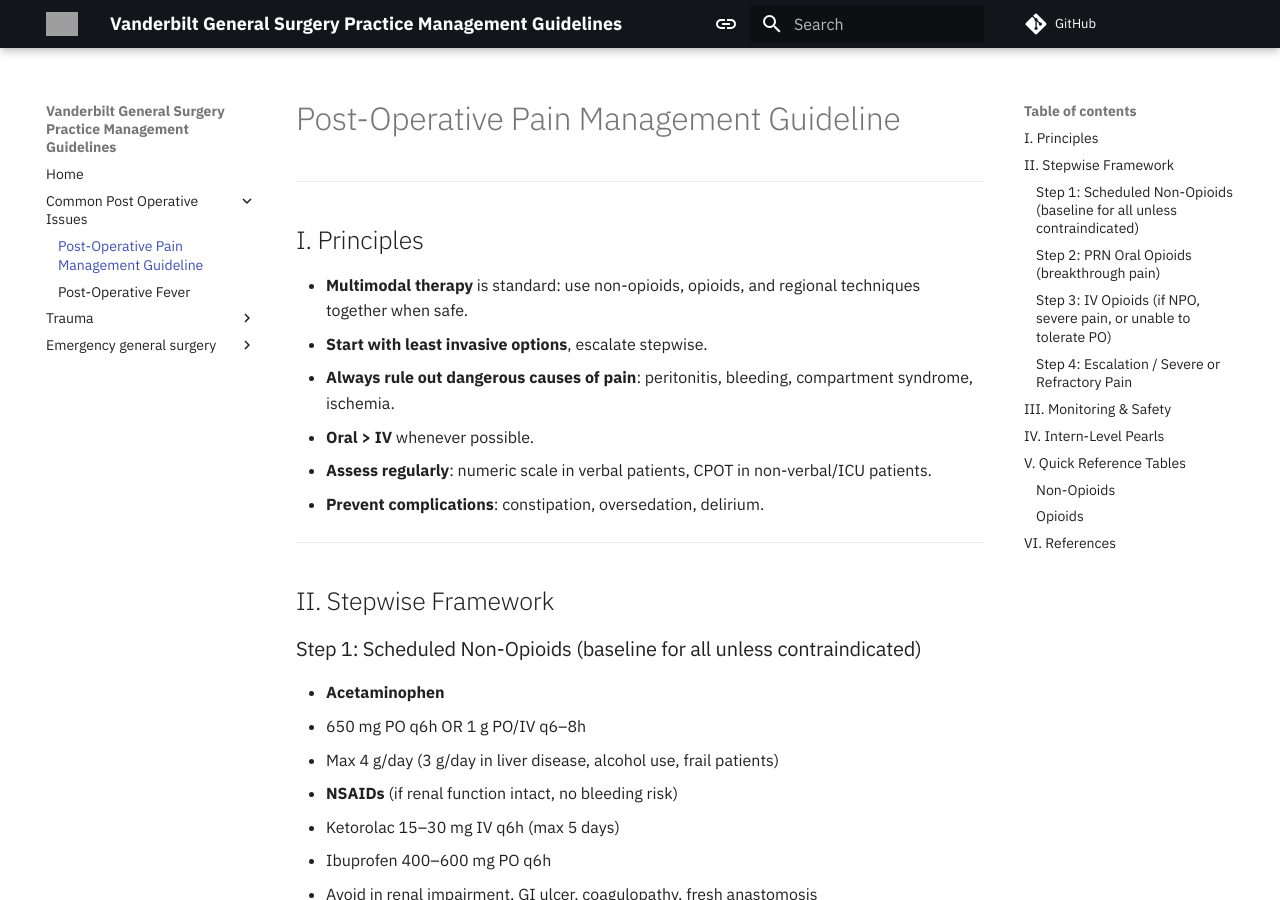
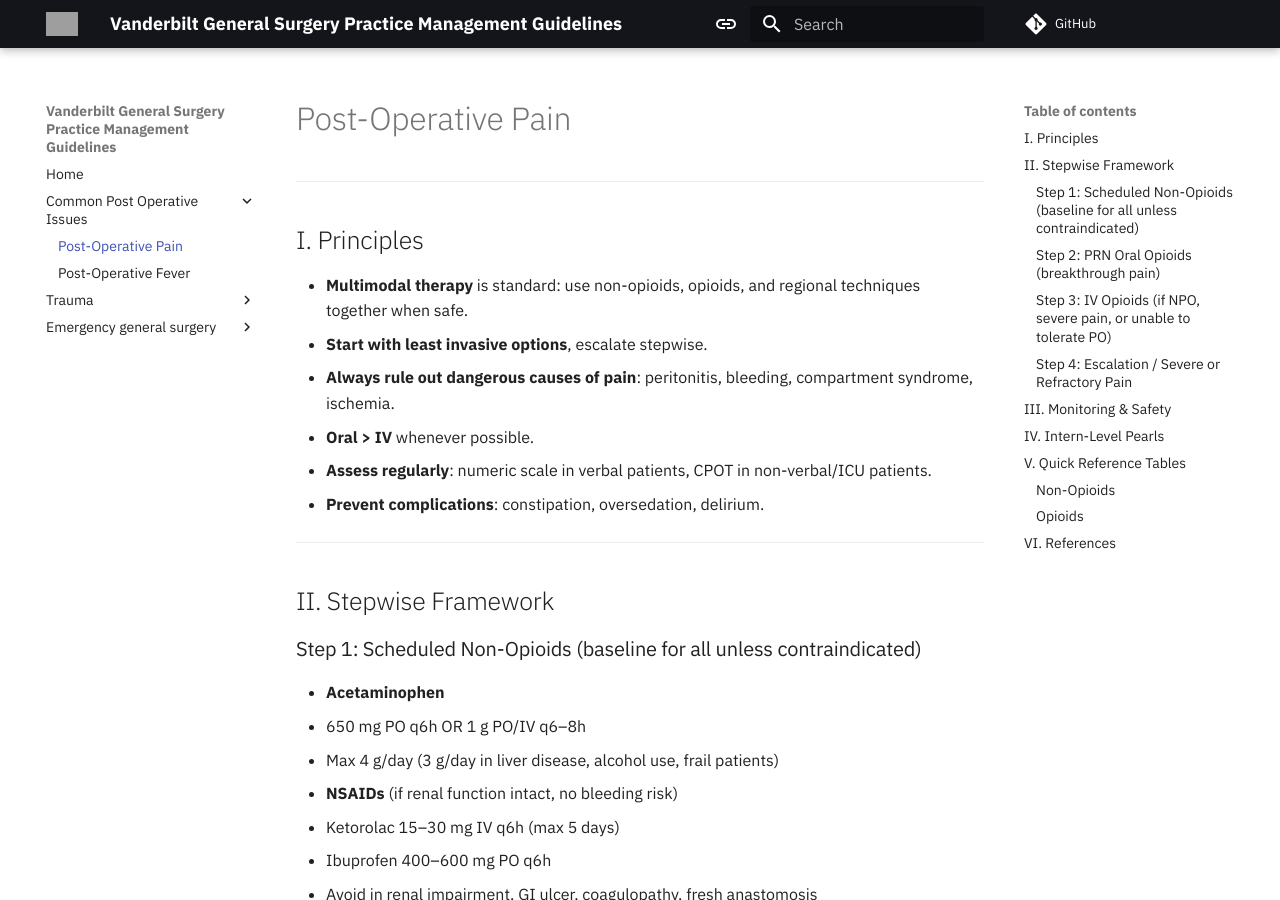
Before and after one commit to bilalmirza96/UOAGeneralSurgery, an MkDocs documentation site: the page built from docs/Common Post-Operative Issues/Post-opeartive Pain.md, in a window 1280 px wide and 900 px high. Built offline with MkDocs 1.6.1 and Material for MkDocs 9.7.7, drawn with Linux system fonts in a browser that asks for light colours; comment, search, counter and statistics services are not loaded; grey boxes are pictures that could not be loaded.

Commit message:
Update Post-opeartive Pain.md

```diff
--- a/docs/Common Post-Operative Issues/Post-opeartive Pain.md
+++ b/docs/Common Post-Operative Issues/Post-opeartive Pain.md
@@ -1,4 +1,4 @@
-# Post-Operative Pain Management Guideline
+# Post-Operative Pain
 
 ---
 
```
